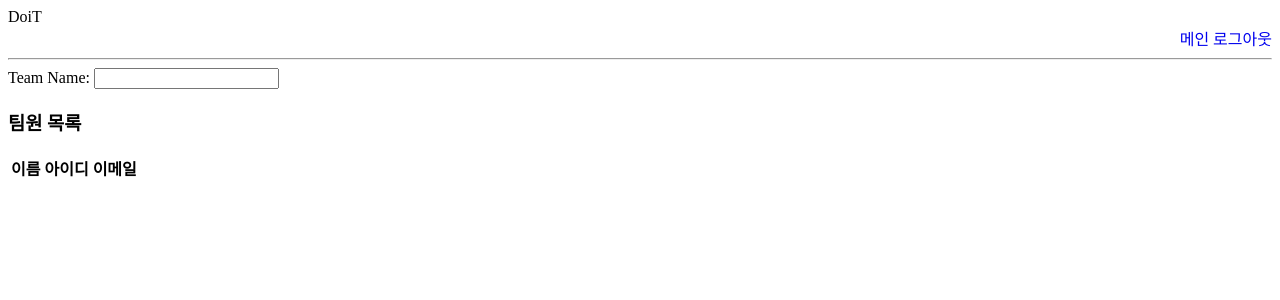
After one commit to parksb/doit-timetable, a PHP site: page /newteam.php in a window 1280 px wide. The commit adds this page. Shown: the top 300 px of the page. Run offline with PHP 8.4, Linux system fonts and the light colour scheme; a stand-in replaces the project's code that opens the database connection; lists and menus that the app fills with data are empty.

Commit message:
newteam - 시작 signup - 수정

```diff
--- /dev/null
+++ b/public/newteam.php
@@ -0,0 +1,29 @@
+<!DOCTYPE html>
+<html>
+    <head>
+        <title>팀 생성</title>
+    </head>
+    <body>
+        <header>
+            <span>DoiT</span>
+            <div id = "linklist" align = "right">
+                <a href = "main.php" style = "text-decoration: none">메인</a>
+                <a href = "로그아웃" style = "text-decoration: none">로그아웃</a>
+            </div>
+        </header>
+        <hr>
+        <form method = "POST" action = "../src/php/_signup.php">
+            Team Name: <input type = "text" name = "teamName">
+            <div>
+                <h3>팀원 목록</h3>
+                <table id = "memberlist"> <!--memberlist는 json stringify로 db에 저장-->
+                    <tr>
+                        <th>이름</th>
+                        <th>아이디</th>
+                        <th>이메일</th>
+                    </tr>
+                </table>
+            </div>
+        </form>
+    </body>
+</html>
--- a/public/signup.php
+++ b/public/signup.php
@@ -9,8 +9,8 @@
             <div id = "linklist" align = "right">
                 <a href = "index.php" style = "text-decoration: none">로그인</a>
             </div>
-
         </header>
+        <hr>
         <div id = "signup"> <!--질문: 이 div에 h3외에 요소가 포함되지 않음-->
             <h3>회원가입</h3>
             <div class = "left" id = "signupname">
--- /dev/null
+++ b/src/js/newteam.js
@@ -0,0 +1 @@
+import '../css/newteam.css';
```
Also changed, not shown: src/css/signup.css (+0 -7 lines), src/css/newteam.css (added).
